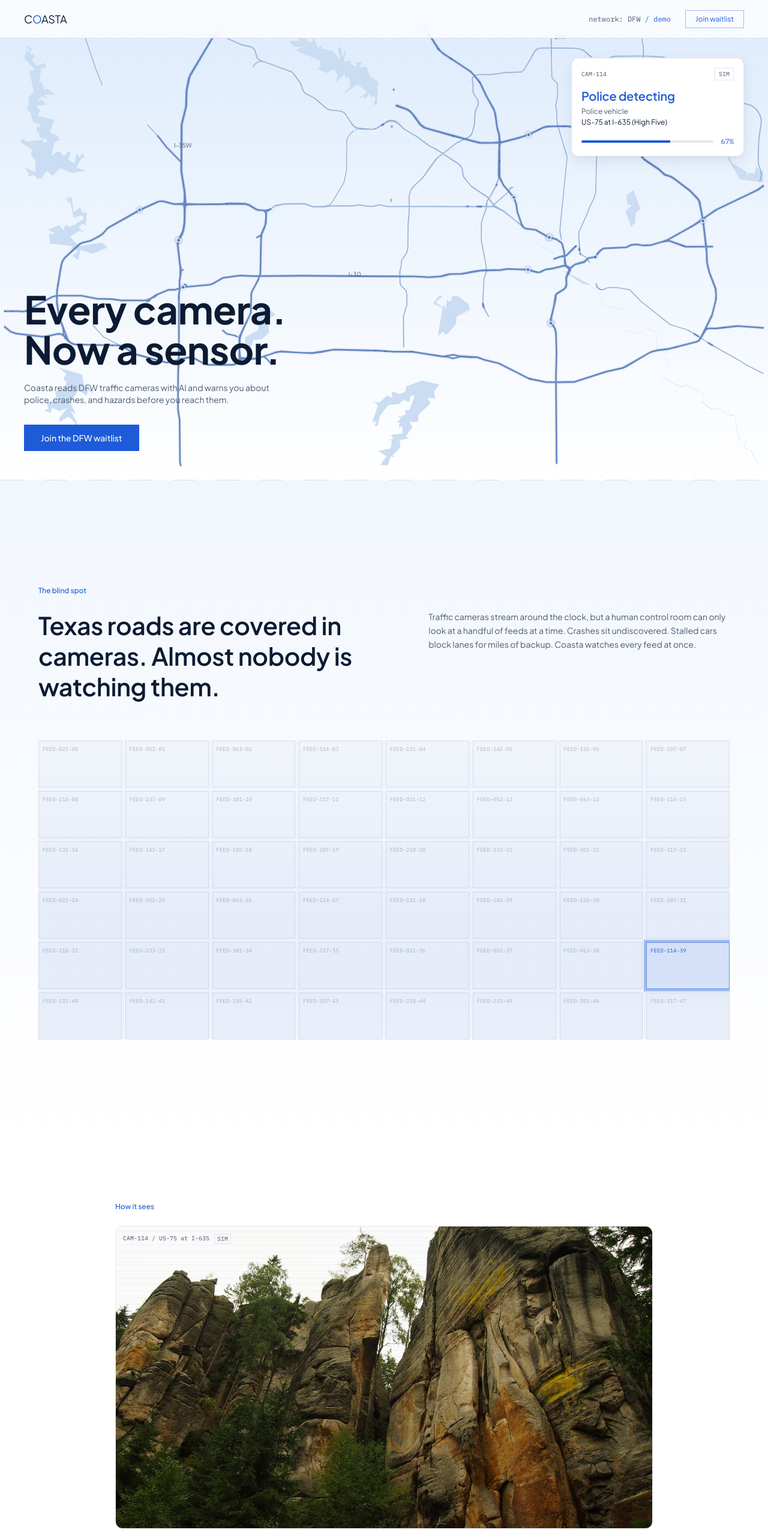
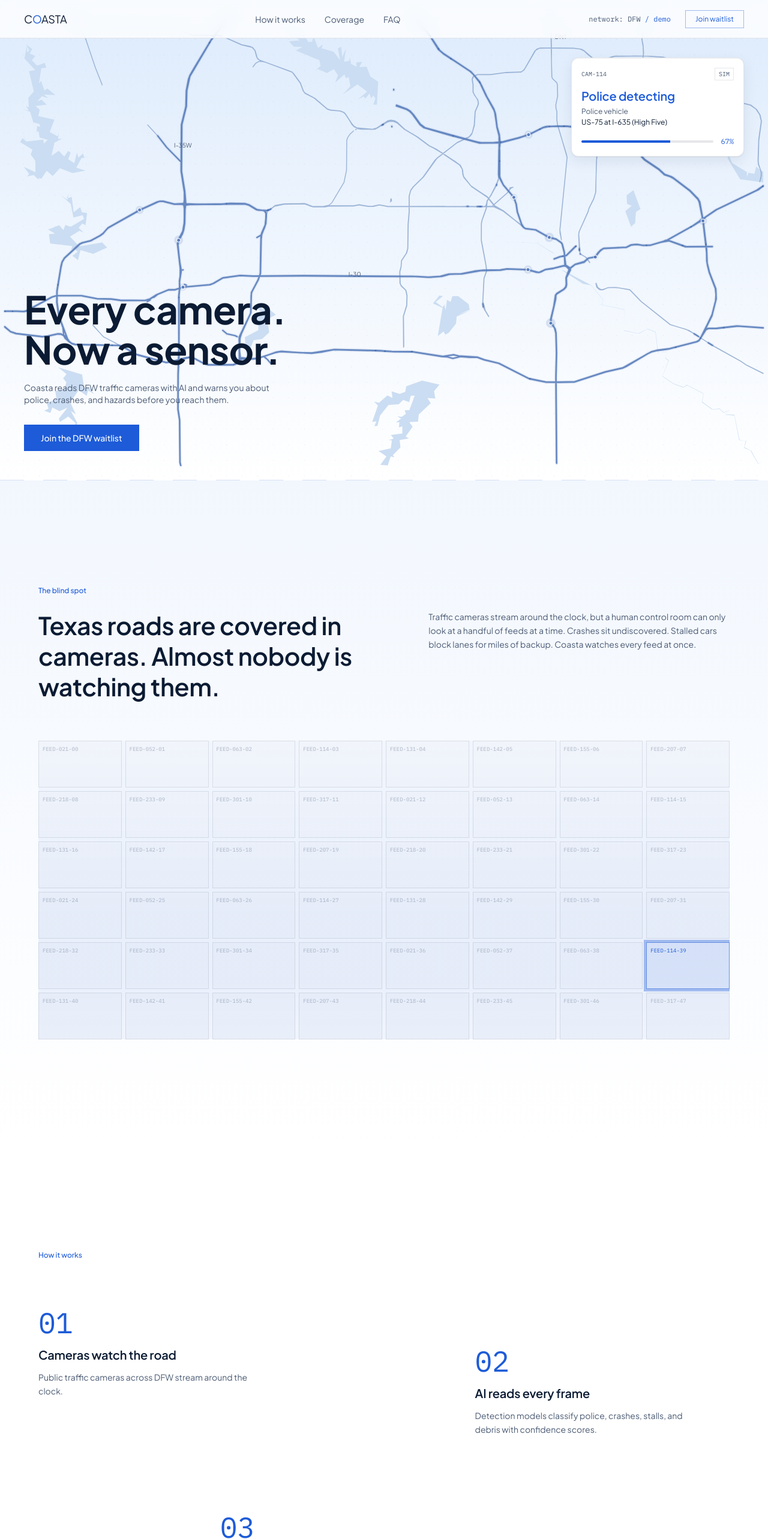
Before and after one commit to Joshua-Anojulu/coasta-site, a Next.js app: page / in a window 1280 px wide. Shown: the top 2566 px of the page at 60% size. Built offline with nearby package versions, Linux system fonts and the light colour scheme.

Commit message:
feat: trust package with how-it-works, faq, and real footer

```diff
--- a/app/globals.css
+++ b/app/globals.css
@@ -39,6 +39,12 @@
 body {
   background: var(--color-ground);
   color: var(--color-ink);
+}
+
+/* Smooth anchor scrolling for Nav/Footer in-page links (docs/DESIGN.md
+   motion rules): exempted under prefers-reduced-motion below. */
+html {
+  scroll-behavior: smooth;
 }
 
 .font-display {
@@ -98,6 +104,7 @@
   animation: marquee 36s linear infinite;
 }
 @media (prefers-reduced-motion: reduce) {
+  html { scroll-behavior: auto; }
   .marquee-track { animation: none; }
   .blindspot-scan { animation: none; }
   .tile-pulse { animation: none; box-shadow: 0 0 0 2px rgba(29, 91, 216, 0.9); }
--- a/app/page.tsx
+++ b/app/page.tsx
@@ -1,9 +1,12 @@
 import Hero from "@/components/Hero";
 import BlindSpot from "@/components/BlindSpot";
+import HowItWorks from "@/components/HowItWorks";
 import Pipeline from "@/components/Pipeline";
 import PhonePreview from "@/components/PhonePreview";
 import Catches from "@/components/Catches";
 import Coverage from "@/components/Coverage";
+import TrustBand from "@/components/TrustBand";
+import Faq from "@/components/Faq";
 import Waitlist from "@/components/Waitlist";
 import Footer from "@/components/Footer";
 
@@ -13,12 +16,15 @@
       <Hero />
       <div className="lane-divider" />
       <BlindSpot />
+      <HowItWorks />
       <Pipeline />
       <div className="lane-divider" />
       <PhonePreview />
       <Catches />
       <div className="lane-divider" />
       <Coverage />
+      <TrustBand />
+      <Faq />
       <Waitlist />
       <Footer />
     </main>
--- a/components/Coverage.tsx
+++ b/components/Coverage.tsx
@@ -15,7 +15,10 @@
 export default function Coverage() {
   const epochRef = useRef<number | null>(null);
   return (
-    <section className="mx-auto grid max-w-6xl gap-12 px-5 py-32 md:grid-cols-[1.4fr_1fr] md:px-10 md:py-44">
+    <section
+      id="coverage"
+      className="mx-auto grid max-w-6xl scroll-mt-24 gap-12 px-5 py-32 md:grid-cols-[1.4fr_1fr] md:px-10 md:py-44"
+    >
       <Reveal className="relative min-h-72 overflow-hidden rounded-xl border border-border bg-panel">
         <MapCanvas epochRef={epochRef} paused className="absolute inset-0 h-full w-full" />
         <span className="absolute left-4 top-4 text-[10px] text-ink-2">DFW metroplex</span>
--- /dev/null
+++ b/components/Faq.tsx
@@ -0,0 +1,58 @@
+import Reveal from "./Reveal";
+
+const ITEMS = [
+  {
+    q: "When does Coasta launch?",
+    a: "Coasta launches in DFW first. Join the waitlist and we will email you the moment your area goes live.",
+  },
+  {
+    q: "How much does it cost?",
+    a: "Early access is free for waitlist members. Pricing for later plans will be announced before launch.",
+  },
+  {
+    q: "Where do the alerts come from?",
+    a: "From public traffic cameras read by our detection models. Every alert is camera-verified before it reaches you.",
+  },
+  {
+    q: "Is my privacy protected?",
+    a: "Yes. Coasta reads roadways, not people. We do not store faces, plates, or personal location history.",
+  },
+  {
+    q: "Which cities are next?",
+    a: "The DFW metroplex is first. Expansion cities will be chosen with input from the waitlist.",
+  },
+];
+
+export default function Faq() {
+  return (
+    <section id="faq" className="scroll-mt-24 px-5 py-32 md:px-10 md:py-44">
+      <div className="mx-auto max-w-6xl">
+        <Reveal>
+          <p className="text-xs font-medium text-signal">Questions</p>
+        </Reveal>
+        <Reveal index={1}>
+          <h2 className="font-display mt-6 text-[clamp(1.75rem,3.2vw,2.75rem)] font-semibold tracking-[-0.01em]">
+            Frequently asked
+          </h2>
+        </Reveal>
+        <div className="mt-12 max-w-3xl">
+          {ITEMS.map((item, i) => (
+            <Reveal as="div" index={i + 2} key={item.q}>
+              <details className="group border-b border-border py-6">
+                <summary
+                  className="flex cursor-pointer list-none items-center justify-between gap-4 font-display text-base font-semibold tracking-[-0.01em] text-ink outline-none focus-visible:ring-2 focus-visible:ring-signal focus-visible:ring-offset-2 [&::-webkit-details-marker]:hidden"
+                >
+                  {item.q}
+                  <span className="shrink-0 text-lg text-signal transition-transform duration-300 [transition-timing-function:var(--ease-signal)] group-open:rotate-45">
+                    +
+                  </span>
+                </summary>
+                <p className="mt-3 max-w-2xl text-sm leading-relaxed text-ink-2">{item.a}</p>
+              </details>
+            </Reveal>
+          ))}
+        </div>
+      </div>
+    </section>
+  );
+}
--- a/components/Footer.tsx
+++ b/components/Footer.tsx
@@ -2,14 +2,85 @@
 
 export default function Footer() {
   return (
-    <footer className="border-t border-border px-5 py-10 md:px-10">
+    <footer className="border-t border-border px-5 py-16 md:px-10">
+      <div className="mx-auto max-w-6xl">
         <Reveal
           as="div"
-        className="mx-auto flex max-w-6xl flex-col items-start justify-between gap-4 text-xs text-ink-2 sm:flex-row sm:items-center"
+          className="grid gap-10 sm:grid-cols-2 md:grid-cols-4"
         >
+          <div>
             <span className="font-display text-sm uppercase text-ink">
               C<span className="text-signal">O</span>ASTA
             </span>
+            <p className="mt-3 max-w-[22ch] text-sm leading-relaxed text-ink-2">
+              AI that reads DFW traffic cameras so you are never surprised on the road.
+            </p>
+          </div>
+
+          <div>
+            <h3 className="text-sm font-semibold text-ink">Product</h3>
+            <ul className="mt-4 space-y-3 text-sm text-ink-2">
+              <li>
+                <a
+                  href="#how-it-works"
+                  className="transition-colors duration-300 [transition-timing-function:var(--ease-signal)] hover:text-ink"
+                >
+                  How it works
+                </a>
+              </li>
+              <li>
+                <a
+                  href="#coverage"
+                  className="transition-colors duration-300 [transition-timing-function:var(--ease-signal)] hover:text-ink"
+                >
+                  Coverage
+                </a>
+              </li>
+              <li>
+                <a
+                  href="#faq"
+                  className="transition-colors duration-300 [transition-timing-function:var(--ease-signal)] hover:text-ink"
+                >
+                  FAQ
+                </a>
+              </li>
+              <li>
+                <a
+                  href="#waitlist"
+                  className="transition-colors duration-300 [transition-timing-function:var(--ease-signal)] hover:text-ink"
+                >
+                  Join the waitlist
+                </a>
+              </li>
+            </ul>
+          </div>
+
+          <div>
+            <h3 className="text-sm font-semibold text-ink">Company</h3>
+            <ul className="mt-4 space-y-3 text-sm text-ink-2">
+              <li>About</li>
+              <li>
+                <a
+                  href="mailto:hello@coasta.app"
+                  className="transition-colors duration-300 [transition-timing-function:var(--ease-signal)] hover:text-ink"
+                >
+                  Contact
+                </a>
+              </li>
+              <li>Press kit (soon)</li>
+            </ul>
+          </div>
+
+          <div>
+            <h3 className="text-sm font-semibold text-ink">Legal</h3>
+            <ul className="mt-4 space-y-3 text-sm text-ink-2">
+              <li>Privacy policy (at launch)</li>
+              <li>Terms (at launch)</li>
+            </ul>
+          </div>
+        </Reveal>
+
+        <div className="mt-14 flex flex-col items-start justify-between gap-4 border-t border-border pt-8 text-xs text-ink-2 sm:flex-row sm:items-center">
           <span>All detections shown on this page are simulated demonstrations.</span>
           <span>
             Map data{" "}
@@ -21,7 +92,8 @@
             </a>
           </span>
           <span>&copy; 2026 Coasta</span>
-      </Reveal>
+        </div>
+      </div>
     </footer>
   );
 }
--- /dev/null
+++ b/components/HowItWorks.tsx
@@ -0,0 +1,57 @@
+import Reveal from "./Reveal";
+
+// Asymmetric layout (docs/DESIGN.md composition discipline): a staggered,
+// uneven-column list, never three equal cards. Layout strings are literal
+// so Tailwind's content scan finds every utility.
+const STEPS = [
+  {
+    n: "01",
+    title: "Cameras watch the road",
+    detail: "Public traffic cameras across DFW stream around the clock.",
+    layout: "md:col-start-1 md:col-span-6",
+    offset: "0%",
+  },
+  {
+    n: "02",
+    title: "AI reads every frame",
+    detail: "Detection models classify police, crashes, stalls, and debris with confidence scores.",
+    layout: "md:col-start-8 md:col-span-5 md:mt-16",
+    offset: "8%",
+  },
+  {
+    n: "03",
+    title: "You get the alert first",
+    detail: "High-confidence events reach your phone before you reach the hazard.",
+    layout: "md:col-start-3 md:col-span-7 md:mt-32",
+    offset: "16%",
+  },
+];
+
+export default function HowItWorks() {
+  return (
+    <section id="how-it-works" className="scroll-mt-24 px-5 py-32 md:px-10 md:py-44">
+      <div className="mx-auto max-w-6xl">
+        <Reveal>
+          <h2 className="text-xs font-medium text-signal">How it works</h2>
+        </Reveal>
+        <div className="mt-16 flex flex-col gap-14 md:mt-20 md:grid md:grid-cols-12 md:gap-x-8 md:gap-y-0">
+          {STEPS.map((s, i) => (
+            <Reveal
+              as="div"
+              index={i}
+              key={s.n}
+              className={s.layout}
+              style={{ marginLeft: s.offset }}
+            >
+              <span className="font-mono text-4xl text-signal md:text-5xl">{s.n}</span>
+              <h3 className="font-display mt-4 text-xl font-semibold tracking-[-0.01em]">
+                {s.title}
+              </h3>
+              <p className="mt-3 max-w-sm text-sm leading-relaxed text-ink-2">{s.detail}</p>
+            </Reveal>
+          ))}
+        </div>
+      </div>
+    </section>
+  );
+}
--- a/components/Nav.tsx
+++ b/components/Nav.tsx
@@ -4,6 +4,26 @@
       <a href="#" className="font-display text-lg uppercase tracking-tight">
         C<span className="text-signal">O</span>ASTA
       </a>
+      <div className="hidden items-center gap-8 md:flex">
+        <a
+          href="#how-it-works"
+          className="text-sm text-ink-2 transition-colors duration-300 [transition-timing-function:var(--ease-signal)] hover:text-ink"
+        >
+          How it works
+        </a>
+        <a
+          href="#coverage"
+          className="text-sm text-ink-2 transition-colors duration-300 [transition-timing-function:var(--ease-signal)] hover:text-ink"
+        >
+          Coverage
+        </a>
+        <a
+          href="#faq"
+          className="text-sm text-ink-2 transition-colors duration-300 [transition-timing-function:var(--ease-signal)] hover:text-ink"
+        >
+          FAQ
+        </a>
+      </div>
       <div className="flex items-center gap-6">
         <span className="hidden font-mono text-xs text-ink-2 sm:block">
           network: DFW <span className="text-signal">/ demo</span>
--- /dev/null
+++ b/components/TrustBand.tsx
@@ -0,0 +1,33 @@
+import Reveal from "./Reveal";
+
+const STATEMENTS = [
+  {
+    heading: "Camera-verified",
+    detail: "Alerts come from what cameras actually see, not crowd rumors.",
+  },
+  {
+    heading: "Privacy-first by design",
+    detail: "No faces, no license plates, no personal tracking.",
+  },
+  {
+    heading: "Built for DFW first",
+    detail: "Tuned to the metroplex freeway network before anywhere else.",
+  },
+];
+
+export default function TrustBand() {
+  return (
+    <section className="bg-panel px-5 py-20 md:px-10">
+      <div className="mx-auto grid max-w-6xl gap-10 sm:grid-cols-3">
+        {STATEMENTS.map((s, i) => (
+          <Reveal as="div" index={i} key={s.heading}>
+            <h3 className="font-display text-base font-semibold tracking-[-0.01em] text-ink">
+              {s.heading}
+            </h3>
+            <p className="mt-2 text-sm leading-relaxed text-ink-2">{s.detail}</p>
+          </Reveal>
+        ))}
+      </div>
+    </section>
+  );
+}
--- a/components/Waitlist.tsx
+++ b/components/Waitlist.tsx
@@ -42,7 +42,7 @@
   return (
     <section
       id="waitlist"
-      className="px-5 py-32 md:px-10 md:py-44"
+      className="scroll-mt-24 px-5 py-32 md:px-10 md:py-44"
       style={{ background: "var(--gradient-waitlist-band)" }}
     >
       <div className="mx-auto max-w-3xl">
@@ -81,6 +81,9 @@
               </button>
             </div>
             {status === "error" && <p className="mt-3 text-sm text-error" role="alert">{message}</p>}
+            <p className="mt-4 text-xs text-ink-2">
+              No spam. One email when Coasta reaches your area, and nothing else.
+            </p>
           </form>
         )}
       </div>
```
Lines whose indentation alone changed are shown as unchanged.
